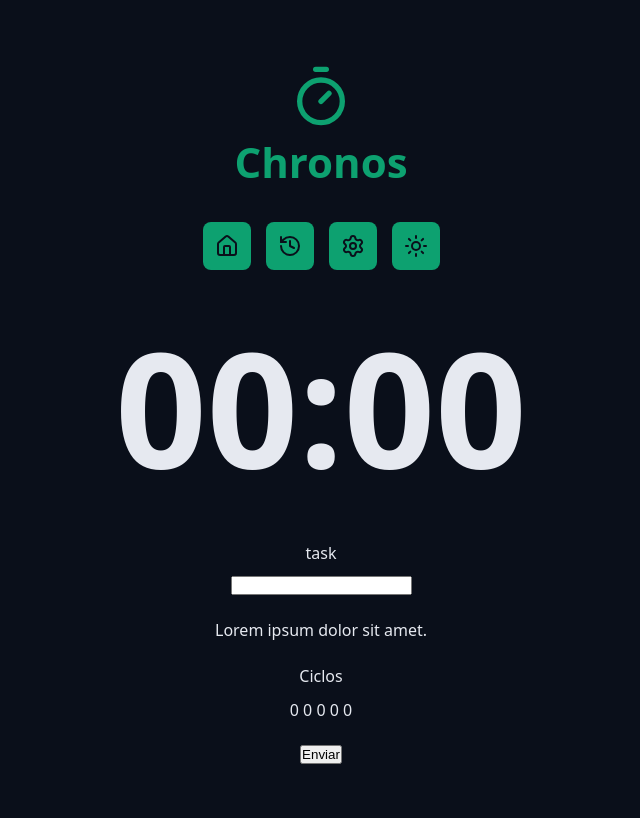
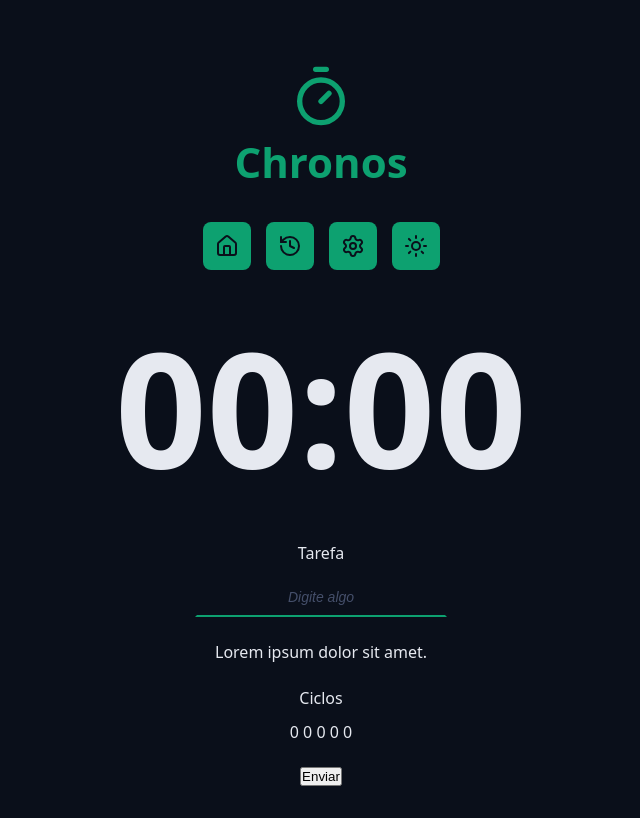
Before and after one commit to matheusjbk/chronos-pomodoro, a React (Vite) app: page / in a window 1280 px wide. Shown: the whole page, without its empty margins (319-959 px from the left). Built offline with nearby package versions, Linux system fonts and the light colour scheme.

Commit message:
feat: adding style to input component

```diff
--- a/src/App.tsx
+++ b/src/App.tsx
@@ -25,7 +25,12 @@
       <Container>
         <form className='form' action=''>
           <div className='formRow'>
-            <Input id='input' type='text' />
+            <Input
+              labelText='Tarefa'
+              id='input'
+              type='text'
+              placeholder='Digite algo'
+            />
           </div>
 
           <div className='formRow'>
--- a/src/components/Input/index.tsx
+++ b/src/components/Input/index.tsx
@@ -1,12 +1,15 @@
+import styles from './style.module.css';
+
 type InputProps = {
   id: string;
+  labelText: string;
 } & React.ComponentProps<'input'>;
 
-export function Input({ id, type }: InputProps) {
+export function Input({ id, type, labelText, ...rest }: InputProps) {
   return (
     <>
-      <label htmlFor={id}>task</label>
-      <input type={type} id={id} />
+      <label htmlFor={id}>{labelText}</label>
+      <input className={styles.input} type={type} id={id} {...rest} />
     </>
   );
 }
--- /dev/null
+++ b/src/components/Input/style.module.css
@@ -0,0 +1,27 @@
+.input {
+  text-align: center;
+  background: transparent;
+  outline: none;
+  font-size: 1.8rem;
+  padding: 0.8rem;
+  color: var(--text-default);
+  border: 0.2rem solid transparent;
+  border-bottom: 0.2rem solid var(--primary);
+  transition: all 150ms ease-in-out;
+}
+
+.input:focus {
+  border: 0.2rem solid var(--primary);
+  border-radius: 0.8rem;
+}
+
+.input::placeholder {
+  color: var(--gray-500);
+  font-style: italic;
+  font-size: 1.4rem;
+}
+
+.input:disabled {
+  border-bottom: 0.2rem solid var(--disabled);
+  color: var(--text-muted);
+}
```
